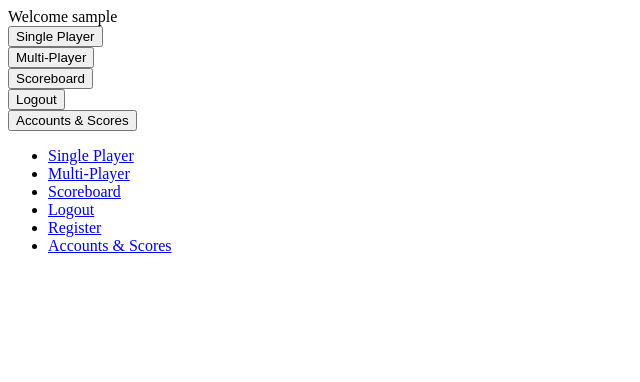
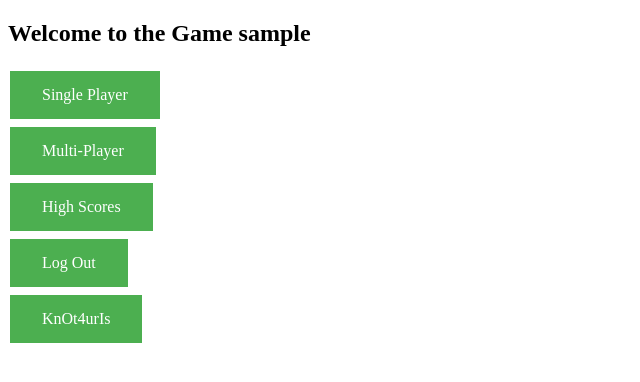
Before and after one commit to Je88/IT202, a PHP site: page /gamepage.php in a window 1280 px wide. Shown: the top 382 px of the page, without its empty margins (0-640 px from the left). Run offline with PHP 8.4, Linux system fonts and the light colour scheme; the visitor is signed in with stand-in values (Sample User, id 1).

Commit message:
ProjStuff

```diff
--- a/gamepage.php
+++ b/gamepage.php
@@ -1,5 +1,6 @@
 <?php
 session_start();
+include 'classes.php';
 ?>
 
 <!DOCTYPE html>
@@ -8,38 +9,26 @@ session_start();
 <style>
 .nav{padding:1%;}
 </style>
-<section>Welcome <?php echo $_SESSION["username"]; ?></section>
 </head>
 <body>
-       <form action="homepage.php" style="display: inline-grid">
-        <input type="submit" value="Single Player"/>
-        </form>
+	<div id = "contents">
+	<h2>Welcome to the Game <?php echo $_SESSION["username"]; ?></h2>
+
+	<a href="SinglePlayer.php" class ="button">Single Player</a>
 	<br>
-	<form action="homepage.php" style="display: inline-grid">
-        <input type="submit" value="Multi-Player"/>
-        </form>
+	<a href="MultiPlayer.php" class ="button">Multi-Player</a>
 	<br>
-	<form action="homepage.php" style="display: inline-grid">
-        <input type="submit" value="Scoreboard"/>
-        </form>
+	<a href="Scoreboard.php" class ="button">High Scores</a>
 	<br>
-	<form action="landingpage.php" style="display: inline-grid">
-        <input type="submit" value="Logout"/>
-        </form>
+	<a href="logout.php" class ="button">Log Out</a>
 	<br>
-	<form action="homepage.php" style="display: inline-grid">
-        <input type="submit" value="Accounts & Scores"/>
-        </form>
-	<ul id="menu">
-		<li><a href="home.php">Single Player</a></li>
-		<li><a href="shop.php">Multi-Player</a></li>
-		<li><a href="faq.php">Scoreboard</a></li>
-		<li><a href="logout.php">Logout</a></li>
-		<li><a href="registration.php">Register</a></li>
-		<?php if($_SESSION['username'] = "admin"): ?>
-			<li><a href="Admin.php">Accounts & Scores</a></li>
-		<?php endif; ?>
-	</ul>
-
+	<?php if($_SESSION['username'] != "admin"): ?>
+		<a href="#" class ="button">KnOt4urIs</a>
+		<br>
+	<?php else: ?>
+		<a href="accounts.php" class ="button">Accounts & Scores</a>
+		<br>
+	<?php endif; ?>
+	</div>
 </body>
 </html>
--- a/landingpage.php
+++ b/landingpage.php
@@ -14,12 +14,10 @@ include 'classes.php';
 </head>
 <body>
 	<div id = "contents">
-	<h2>Continue to login <?php echo $_SESSION["username"]; ?></h2>
-
 	<a href="regideliverable.php" class ="button">Register</a>
 	<br>
 	<?php if(empty($_SESSION['username'])): ?>
-		<button>Not Logged</button>
+		<a href="logindeliverable.php" class ="button">Not Logged</a>
 		<br>
 	<?php else: ?>
 		<a href="gamepage.php" class ="button">Login</a>
```
Also changed, not shown: logindeliverable.php (+1 -8 lines), logout.php (added, +17 -0 lines).
